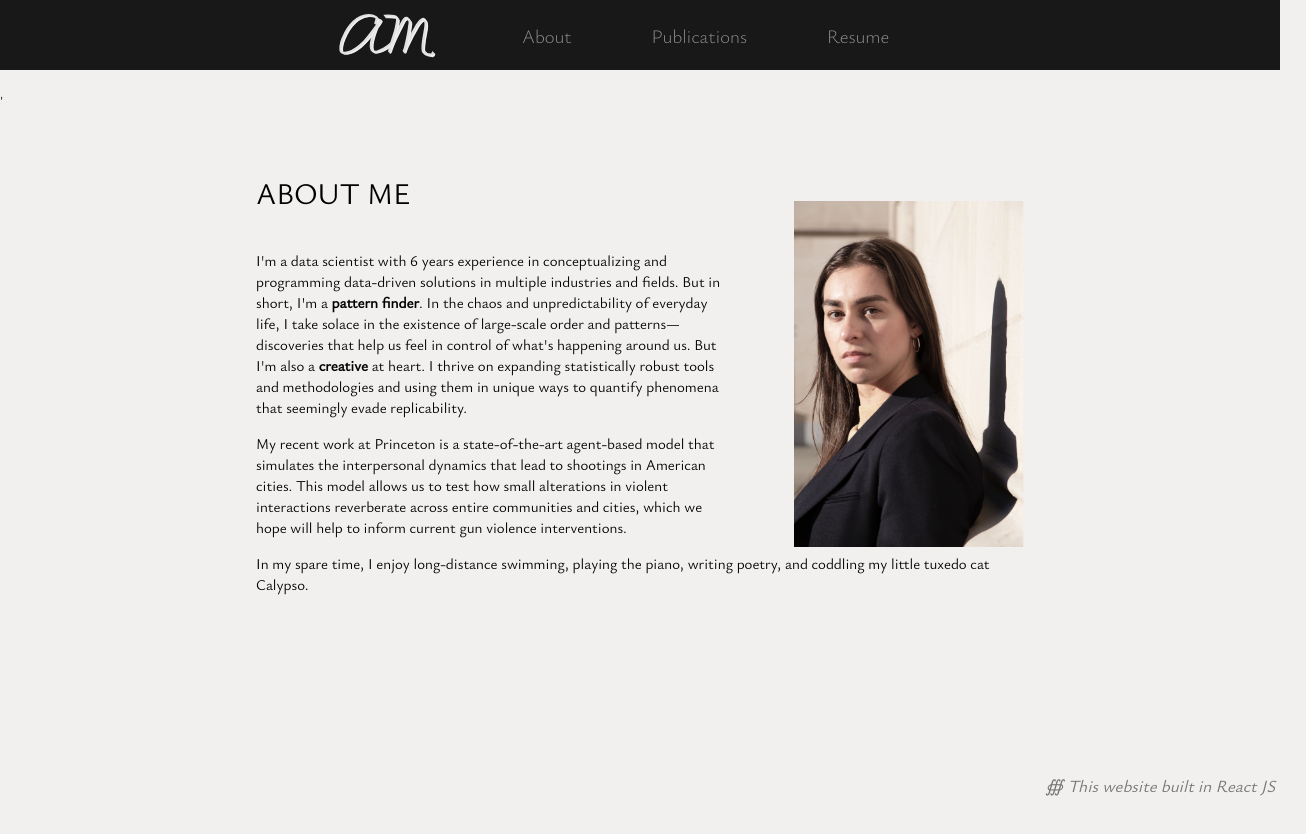
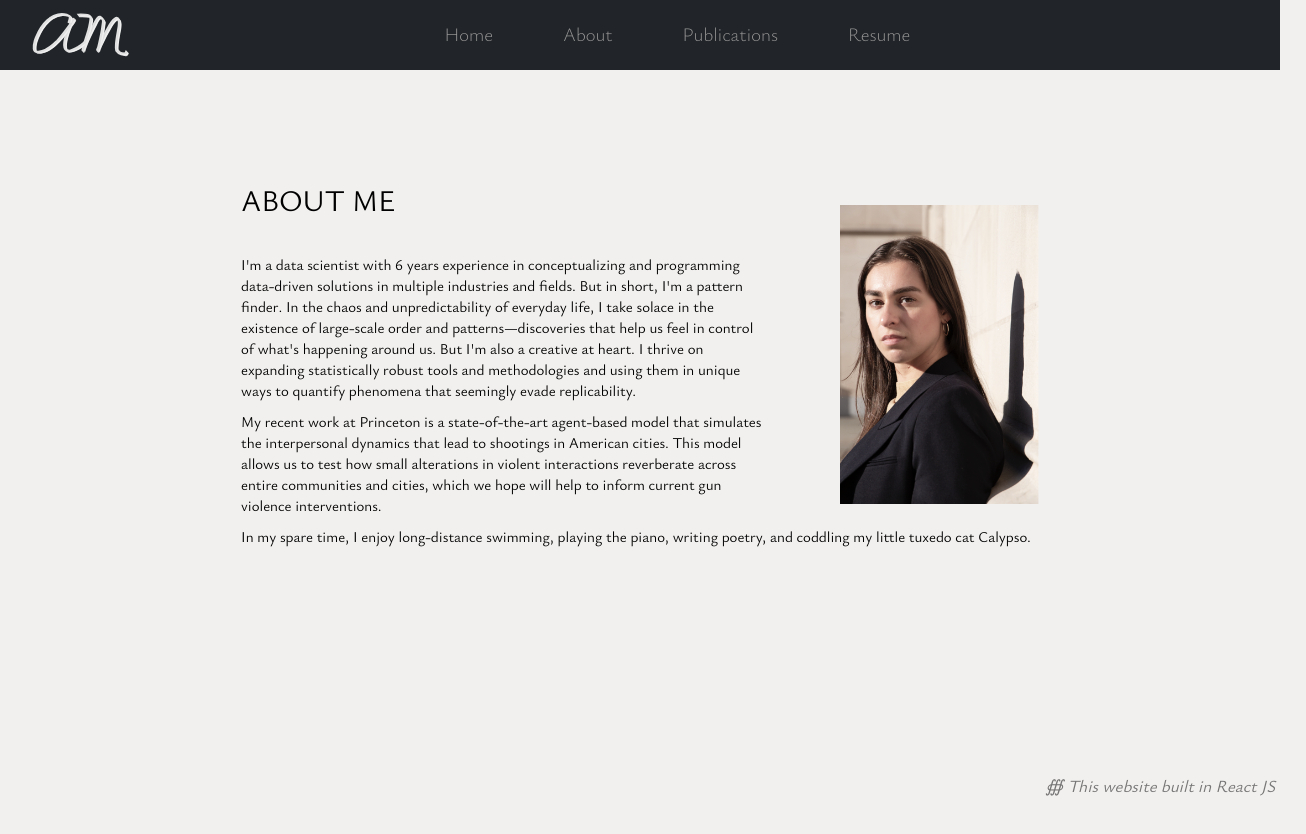
Before and after one commit to aam3/Personal_Website, a React (Create React App) app: page /about in a window 1280 px wide. Shown: the top 834 px of the page, 1306 px wide, since content can reach past the window. Built offline with nearby package versions, Linux system fonts and the light colour scheme.

Commit message:
added react bootstrap formatting with dropdown

```diff
--- a/src/components/About/index.scss
+++ b/src/components/About/index.scss
@@ -5,7 +5,7 @@
       float: right;
       margin-left: 70px;
       margin-top: -50px;
-      width: 30%;
+      width: 25%;
       height: auto;
       animation: none;
     }
--- a/src/components/Home/index.scss
+++ b/src/components/Home/index.scss
@@ -3,6 +3,8 @@
     .text-zone {
       position: absolute;
       text-align: center;
+      width: 80%;
+      top: 5%;
     }
 
 
@@ -39,12 +41,12 @@
         color: #767575;
         font-weight: 400;
         font-size: 26px;
-        margin-top: 8%;
-        margin-bottom: 8%;
+        margin-top: 6%;
+        margin-bottom: 5%;
         line-height: 5rem;
         font-family: 'Isabella Sans semibold';
         letter-spacing: 10px;
-        animation: fadeIn 1s 1s backwards;
+        // animation: fadeIn 1s 1s backwards;
       }
 
     h3 {
@@ -53,7 +55,7 @@
       font-size: 17px;
       line-height: 4rem;
       font-family: 'Isabella Sans';
-      // margin-top: 30px;
+      margin-bottom: 2%;
       letter-spacing: 3px;
       animation: fadeIn 1s 1.6s backwards;
     }
@@ -64,7 +66,7 @@
       font-size: 17px;
       line-height: 5rem;
       font-family: 'Isabella Sans';
-      // margin-left: -20px;
+      margin-bottom: 2%;
       letter-spacing: 3px;
       animation: fadeIn 1s 2s backwards;
     }
@@ -72,7 +74,7 @@
     ul {
       list-style: none;
       padding: 0px 30px;
-      animation: fadeIn 1s 2s backwards;
+      animation: fadeIn 1s 2.5s backwards;
 
       li {
 
--- a/src/components/Layout/index.js
+++ b/src/components/Layout/index.js
@@ -1,34 +1,18 @@
 import { Outlet } from 'react-router-dom'
 import Sidebar from '../Sidebar/'
 import './index.scss'
-import { useState } from 'react'
-import { FontAwesomeIcon } from '@fortawesome/react-fontawesome'
-import {
-  faClose,
-  faBars
-} from '@fortawesome/free-solid-svg-icons'
+// import { useState } from 'react'
+// import { FontAwesomeIcon } from '@fortawesome/react-fontawesome'
+// import {
+//   faClose,
+//   faBars
+// } from '@fortawesome/free-solid-svg-icons'
 
 const Layout = () => {
 
-  const [showNav, setShowNav] = useState(false);
-
   return (
     <div className="App">
-      <div className={`sidebar-div ${showNav ? 'mobile-show' : ''}`}>
-        <Sidebar />
-      </div>
-      <FontAwesomeIcon
-          onClick={() => setShowNav(true)}
-          icon={faBars}
-          color="#ffd700"
-          size="3x"
-          className={`hamburger-icon ${showNav ? 'mobile-show' : ''}`} />
-      <FontAwesomeIcon
-          onClick={() => setShowNav(false)}
-          icon={faClose}
-          color="#d6d5d5"
-          size="3x"
-          className={`close-icon ${showNav ? 'mobile-show' : ''}`} />
+      <Sidebar />
       <div className="page">
         <Outlet />
       </div>
--- a/src/components/Layout/index.scss
+++ b/src/components/Layout/index.scss
@@ -2,6 +2,9 @@
     width: 100%;
     height: 100%;
     position: absolute;
+    display: flex;
+    justify-content: center;
+    align-items: center;
   }
 
   .top-tags {
@@ -23,15 +26,16 @@
     margin-left: -20px;
   }
 
-  .container {
+  .container.home-page, .container.about-page, .container.publications-page, .container.resume-page {
     width: 100%;
+    position: absolute;
     will-change: contents;
     height: 80%;
     min-height: 500px;
-    position: absolute;
     opacity: 1;
-    top: 5%;
-    margin: 0 auto;
+    top: 55%;
+    left: 50%;
+    transform: translate(-50%, -50%);
     z-index: 1;
     transform-style: preserve-3d;
   }
@@ -42,21 +46,20 @@
     top: 10%;
     left: 50%;
     transform: translateX(-50%);
-    width: 60%;
+    width: 70%;
     vertical-align: middle;
     display: table-cell;
-    max-height: 50%;
   }
 
-.hamburger-icon {
-  display: none;
-  position: fixed;  // Added
-  right: 15px;         // Added
-  top: 15px;           // Added
-  cursor: pointer;     // Added
-  font-size: 24px;     // Added
-  color: #181818;         // Added
-}
+// .hamburger-icon {
+//   display: none;
+//   position: fixed;  // Added
+//   right: 15px;         // Added
+//   top: 15px;           // Added
+//   cursor: pointer;     // Added
+//   font-size: 24px;     // Added
+//   color: #181818;         // Added
+// }
 
 .footer {
   color: #767575;
@@ -67,99 +70,99 @@
   font-style: italic;
 }
 
-.hamburger-icon {
-  display: none;
-  font-size: 24px;     // Added
-  color: #181818;        // Added
-}
+// .hamburger-icon {
+//   display: none;
+//   font-size: 24px;     // Added
+//   color: #181818;        // Added
+// }
 
-.close-icon {
-  display: none;
-  font-size: 24px;     // Added
-  color: #181818;        // Added
-}
+// .close-icon {
+//   display: none;
+//   font-size: 24px;     // Added
+//   color: #181818;        // Added
+// }
 
-@media screen and (max-width: 768px) {
+// @media screen and (max-width: 768px) {
 
-  .hamburger-icon {
-    position: fixed;
-    display: block;
-    top: 20px;
-    right: 20px;
-    z-index: 2;
+//   .hamburger-icon {
+//     position: fixed;
+//     display: block;
+//     top: 20px;
+//     right: 20px;
+//     z-index: 2;
 
-    &.mobile-show {
-      display: none;
-    }
-  }
+//     &.mobile-show {
+//       display: none;
+//     }
+//   }
 
-  .close-icon {
-    display: none;
-    position: fixed;
-    top: 20px;
-    right: 20px;
-    cursor: pointer;
+//   .close-icon {
+//     display: none;
+//     position: fixed;
+//     top: 20px;
+//     right: 20px;
+//     cursor: pointer;
 
-    &.mobile-show {
-      display: block;
-      z-index: 1000;
-    }
-  }
+//     &.mobile-show {
+//       display: block;
+//       z-index: 1000;
+//     }
+//   }
 
-  .sidebar-div {
-    display: none;
+//   .sidebar-div {
+//     display: none;
 
-    &.mobile-show {
-      display: block;
-    }
-  }
+//     &.mobile-show {
+//       display: block;
+//     }
+//   }
 
-  .container.about-page, .container.publications-page, .container.resume-page {
+//   .container.about-page, .container.publications-page, .container.resume-page {
 
-    .text-zone {
+//     .text-zone {
 
-      height: auto;
-      position: absolute;
-      float: center;
-      top: 10%;
-      left: 50%;
-      transform: translateX(-50%);
-      width: 80%;
-      vertical-align: middle;
-      display: table-cell;
+//       height: auto;
+//       position: absolute;
+//       float: center;
+//       top: 10%;
+//       left: 50%;
+//       transform: translateX(-50%);
+//       width: 80%;
+//       vertical-align: middle;
+//       display: table-cell;
 
-      img {
-        width: 50%;
-        margin: 0 0 0 10px;
-        display: inline;
-      }
+//       img {
+//         width: 50%;
+//         margin: 0 0 0 10px;
+//         display: inline;
+//       }
 
-      p {
-        display: inline;
-      }
+//       p {
+//         display: inline;
+//       }
 
-      h1 {
-        font-size: 40px;
-        margin-bottom: 20px;
+//       h1 {
+//         font-size: 40px;
+//         margin-bottom: 20px;
 
-        &:before,
-        &:after {
-          font-size: 14px;
-        }
-      }
+//         &:before,
+//         &:after {
+//           font-size: 14px;
+//         }
+//       }
 
-      ul {
-        li {
-          font-size: 13px;
-        }
-      }
-    }
-  }
+//       ul {
+//         li {
+//           font-size: 13px;
+//         }
+//       }
+//     }
+//   }
 
-  body.mobile-menu-open {
-    position: fixed;
-    width: 100%;
-    overflow: hidden;
-  }
+//   body.mobile-menu-open {
+//     position: fixed;
+//     width: 100%;
+//     overflow: hidden;
+//   }
 
-}
+// }
--- a/src/components/Sidebar/index.js
+++ b/src/components/Sidebar/index.js
@@ -1,39 +1,69 @@
 import './index.scss'
-import { useState } from 'react'
+// import { useState } from 'react'
 // import LogoS from '../../assets/images/logo-s.png'
 // import LogoSubtitle from '../../assets/images/logo_sub.png'
-import { Link, NavLink } from 'react-router-dom'
+// import { Link, NavLink } from 'react-router-dom'
 import LogoS from '../../assets/images/Logo.svg'
 
+import React from 'react';
+import { Navbar, Nav, Container } from 'react-bootstrap';
+import 'bootstrap/dist/css/bootstrap.min.css';
+
 const Sidebar = () => {
-  const [showNav, setShowNav] = useState(false);
+  return (
+    <>
+    <Navbar expand="lg" className="custom-navbar p-4" bg="dark" fixed="top" collapseOnSelect="true">
+      {/* <Container > */}
+        <Navbar.Brand href="/"><img className='signature-logo' src={LogoS} alt='logo'/></Navbar.Brand>
+        <Navbar.Toggle aria-controls="basic-navbar-nav" />
+        <Navbar.Collapse id="basic-navbar-nav">
+          <Nav className="nav-content d-flex">
+            <Nav.Link href="/">Home</Nav.Link>
+            <Nav.Link href="/about">About</Nav.Link>
+            <Nav.Link href="/publications">Publications</Nav.Link>
+            <Nav.Link href="/resume">Resume</Nav.Link>
+          </Nav>
+        </Navbar.Collapse>
+      {/* </Container> */}
+    </Navbar>
+    </>
+  );
+};
 
-  return (
-    <div className={`nav-bar ${showNav ? 'mobile-show' : ''}`}>
-      <nav>
-        <div className="nav-content">
-          <Link to='/' className="logo-link" onClick={() => setShowNav(false)}>
-          <img className='signature-logo' src={LogoS} alt='logo'/>
-          </Link>
-          <NavLink
-            activeclassname="active"
-            className="about-link"
-            to="/about"
-            onClick={() => setTimeout(() => setShowNav(false), 100)}>About</NavLink>
-          <NavLink
-            activeclassname="active"
-            className="publications-link"
-            to="/publications"
-            onClick={() => setShowNav(false)}>Publications</NavLink>
-          <NavLink
-            activeclassname="active"
-            className="resume-link"
-            to="/resume"
-            onClick={() => setShowNav(false)}>Resume</NavLink>
-        </div>
-      </nav>
-    </div>
-  )
-}
+export default Sidebar;
 
-export default Sidebar
+
+
+
+// const Sidebar = () => {
+//   const [showNav, setShowNav] = useState(false);
+
+//   return (
+//     <div className={`nav-bar ${showNav ? 'mobile-show' : ''}`}>
+//       <nav>
+//         <div className="nav-content">
+//           <Link to='/' className="logo-link" onClick={() => setShowNav(false)}>
+//           <img className='signature-logo' src={LogoS} alt='logo'/>
+//           </Link>
+//           <NavLink
+//             activeclassname="active"
+//             className="about-link"
+//             to="/about"
+//             onClick={() => setTimeout(() => setShowNav(false), 100)}>About</NavLink>
+//           <NavLink
+//             activeclassname="active"
+//             className="publications-link"
+//             to="/publications"
+//             onClick={() => setShowNav(false)}>Publications</NavLink>
+//           <NavLink
+//             activeclassname="active"
+//             className="resume-link"
+//             to="/resume"
+//             onClick={() => setShowNav(false)}>Resume</NavLink>
+//         </div>
+//       </nav>
+//     </div>
+//   )
+// }
+
+// export default Sidebar
--- a/src/components/Sidebar/index.scss
+++ b/src/components/Sidebar/index.scss
@@ -1,165 +1,51 @@
-.nav-bar {
-    background: #181818;
-    width: 100%;
-    height: 70px;
-    position: relative;
-    top: 0;
+/* Custom Navbar Styles */
 
-    nav {
-      float: left;
-      text-align: center;
-      vertical-align: middle;
-      position: relative;
-      height: 60px;
-      margin-top: 27px;
-      width: 100%;
+.custom-navbar {
+  height: 70px;
+  display: flex;
+
+  .nav-content {
+
+    position: absolute;
+    left: 32%;
+
+    .nav-link {
+
       font-family: 'Isabella Sans light';
-      transform: translateX(2%);
+      font-size: 19px;
+      color: #9e9c9c;
+      transition: color 0.3s ease;
+      margin: 0 3rem;
 
-      img {
-        position: absolute;
-        display: inline;
-        width: 130px;
-        margin-top: -23px;
-        margin-left: -120px;
-      }
-
-      a {
-        font-size: 19px;
-        color: #9a9898;
-        display: inline;
-        line-height: 20px;
-        height: 20px;
-        position: relative;
-        text-decoration: none;
-        padding: 40px;
-
-        i {
-          transition: all 0.3s ease-out;
-        }
-
-        &:hover {
-          color: #cfc8c8;
-
-          svg {
-            opacity: 0;
-          }
-
-          &:after {
-            opacity: 0;
-          }
-        }
-
-        &:after {
-          content: '';
-          font-size: 25px;
-          letter-spacing: 2px;
-          position: absolute;
-          bottom: 0;
-          display: inline;
-          width: 100%;
-          text-align: center;
-          opacity: 0;
-          -webkit-transition: all 0.3s ease-out;
-          transition: all 0.3s ease-out;
-        }
-
-        &:first-child {
-          &:after {
-            content: 'HOME';
-          }
-        }
-      }
-
-      a.about-link {
-        &:after {
-          content: 'ABOUT';
-        }
-      }
-
-      a.contact-link {
-        &:after {
-          content: 'PUBLICATIONS';
-        }
-      }
-
-      a.portfolio-link {
-        &:after {
-          content: 'RESUME';
-        }
-      }
-
-      a.active {
-        svg {
-          color: #cfc8c8;
-        }
-      }
     }
 
+
+    .nav-link:hover {
+      color: #434343;
+    }
+
+}
+
+  img {
+    align-self: flex-start;
+    width: 130px;
+    margin-top: 120px;
   }
 
+}
 
 
-  @media screen and (max-width: 1200px) {
-    .nav-bar {
-      background: transparent;
-      display: flex;
-      justify-content: left;
-      align-items: center;
-      height: 110%;
-      position: fixed;
-      top: 0;
-      left: 0;
-      width: 70%;
-      z-index: 3;
+/* Mobile styles */
+@media (max-width: 991px) {
+  .custom-navbar .navbar-collapse {
+    margin-top: 0.5rem;
+  }
 
-      nav {
-        background: #181818;
-        opacity: 0.95;
-        margin-left: -10px;
-        width: 100%;
-        height: 110%;
-        display: flex;
-        flex-direction: column;
-        justify-content: center;
-        align-items: center;
+  .custom-navbar .navbar-nav {
+    align-items: flex-start;
+  }
 
-        .nav-content {
-          display: flex;
-          flex-direction: column;
-          align-items: center;
-          height: 100%;
-          justify-content: center;
-          margin-top: -80px;
-
-        .logo-link {
-          display: flex;
-          justify-content: center;
-          width: 100%;
-          align-items: center;
-
-          img {
-            width: 130px;
-            max-width: 100%;
-            height: auto;
-            margin-left: 0px;
-            margin-bottom: -100px;
-          }
-        }
-
-        a {
-          font-size: 24px;
-          color: #9a9898;
-          text-decoration: none;
-          padding: 15px 0;
-          width: 100%;
-          text-align: center;
-          margin-bottom: 10px;
-        }
-
-      }
-
-      }
-    }
-
+  .custom-navbar .nav-link {
+    padding: 0.5rem 0;
   }
+}
```
